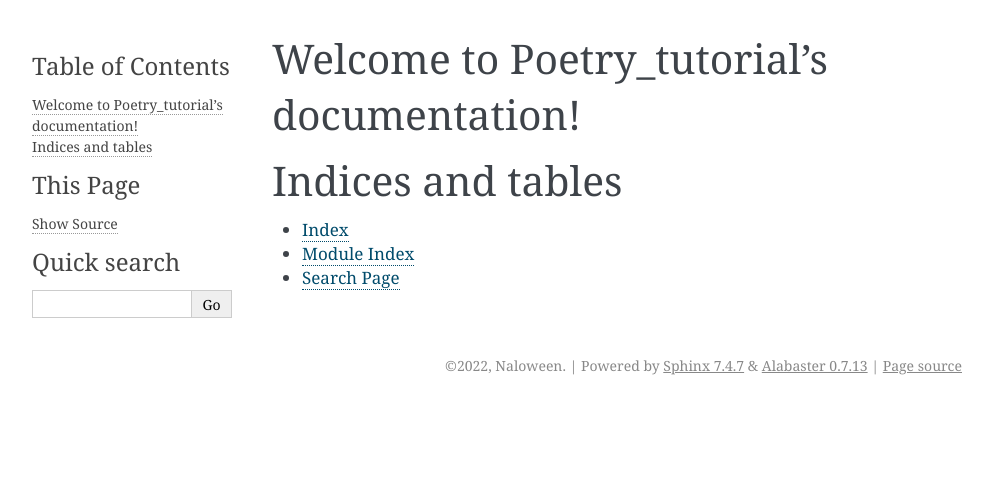
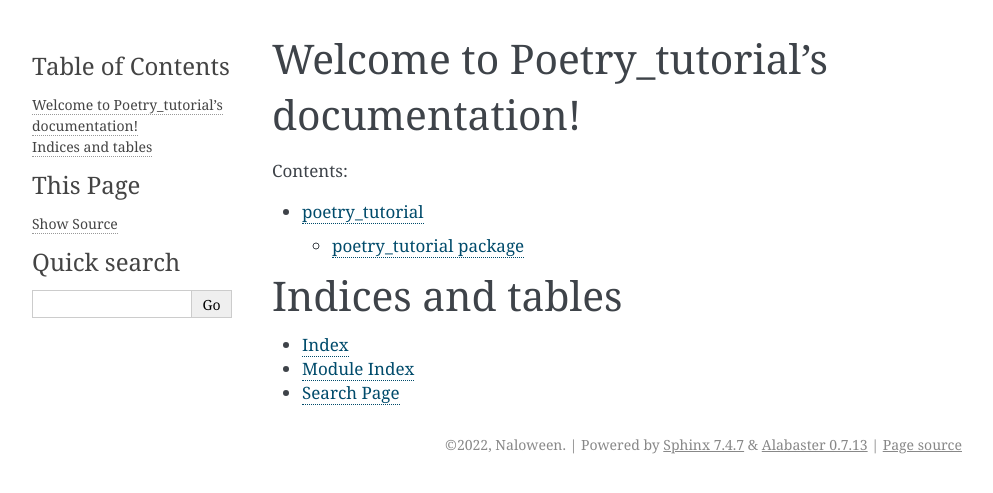
Before and after one commit to Naloween/poetry_tutorial, a Sphinx documentation site: the page built from docs/index.rst, in a window 1280 px wide. Shown: the top 493 px of the page, without its empty margins (148-1141 px from the left). Built offline with Sphinx 7.4.7, drawn with Linux system fonts in a browser that asks for light colours; part of the change alters nothing that is shown.

```diff
--- a/docs/conf.py
+++ b/docs/conf.py
@@ -2,6 +2,12 @@
 #
 # For the full list of built-in configuration values, see the documentation:
 # https://www.sphinx-doc.org/en/master/usage/configuration.html
+
+# -- Path Setup -------------------------------------------------
+
+import os
+import sys
+sys.path.insert(0, os.path.abspath('..'))
 
 # -- Project information -----------------------------------------------------
 # https://www.sphinx-doc.org/en/master/usage/configuration.html#project-information
--- a/docs/index.rst
+++ b/docs/index.rst
@@ -10,7 +10,7 @@ Welcome to Poetry_tutorial's documentation!
    :maxdepth: 2
    :caption: Contents:
 
-
+   modules
 
 Indices and tables
 ==================
```
